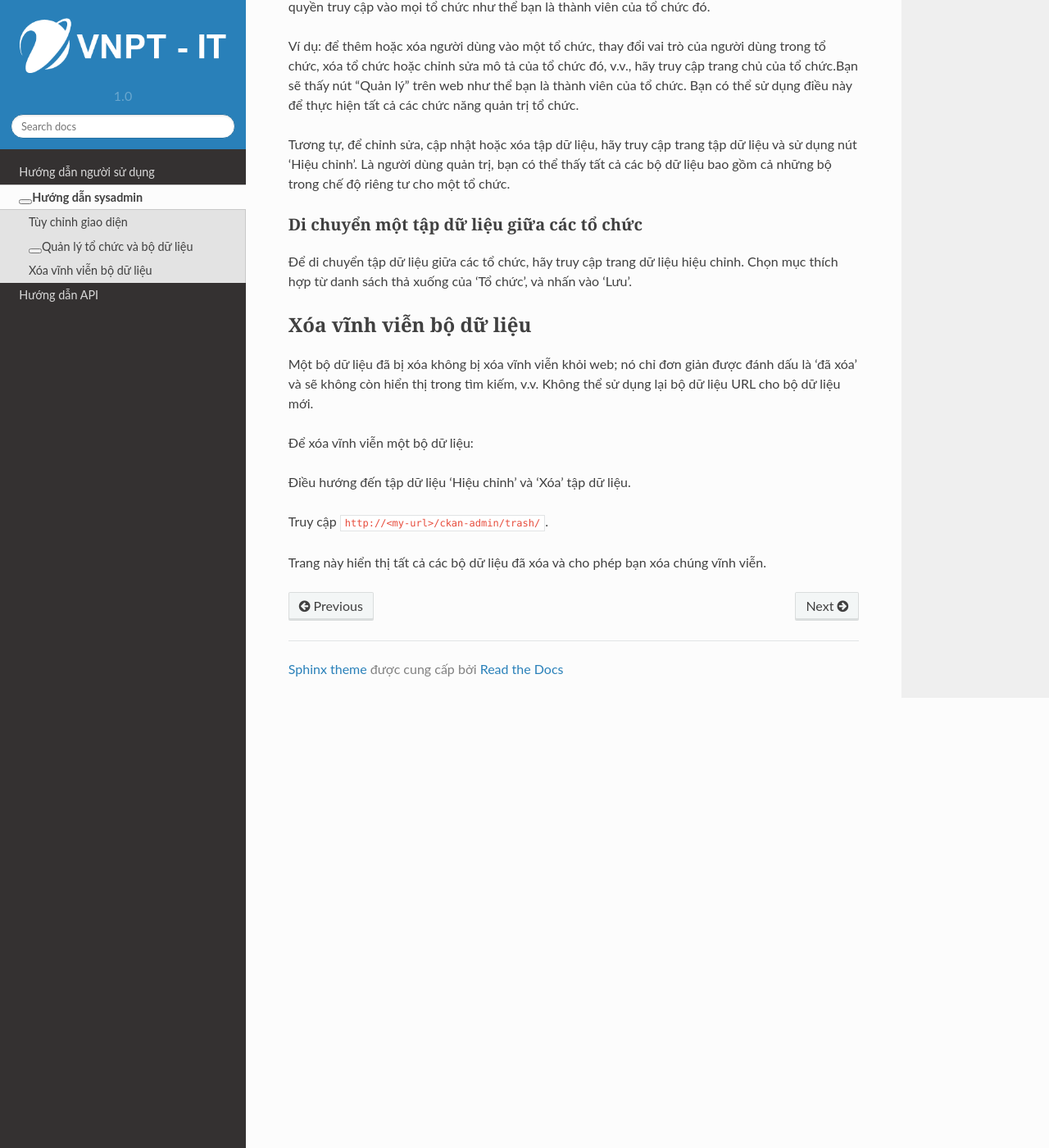
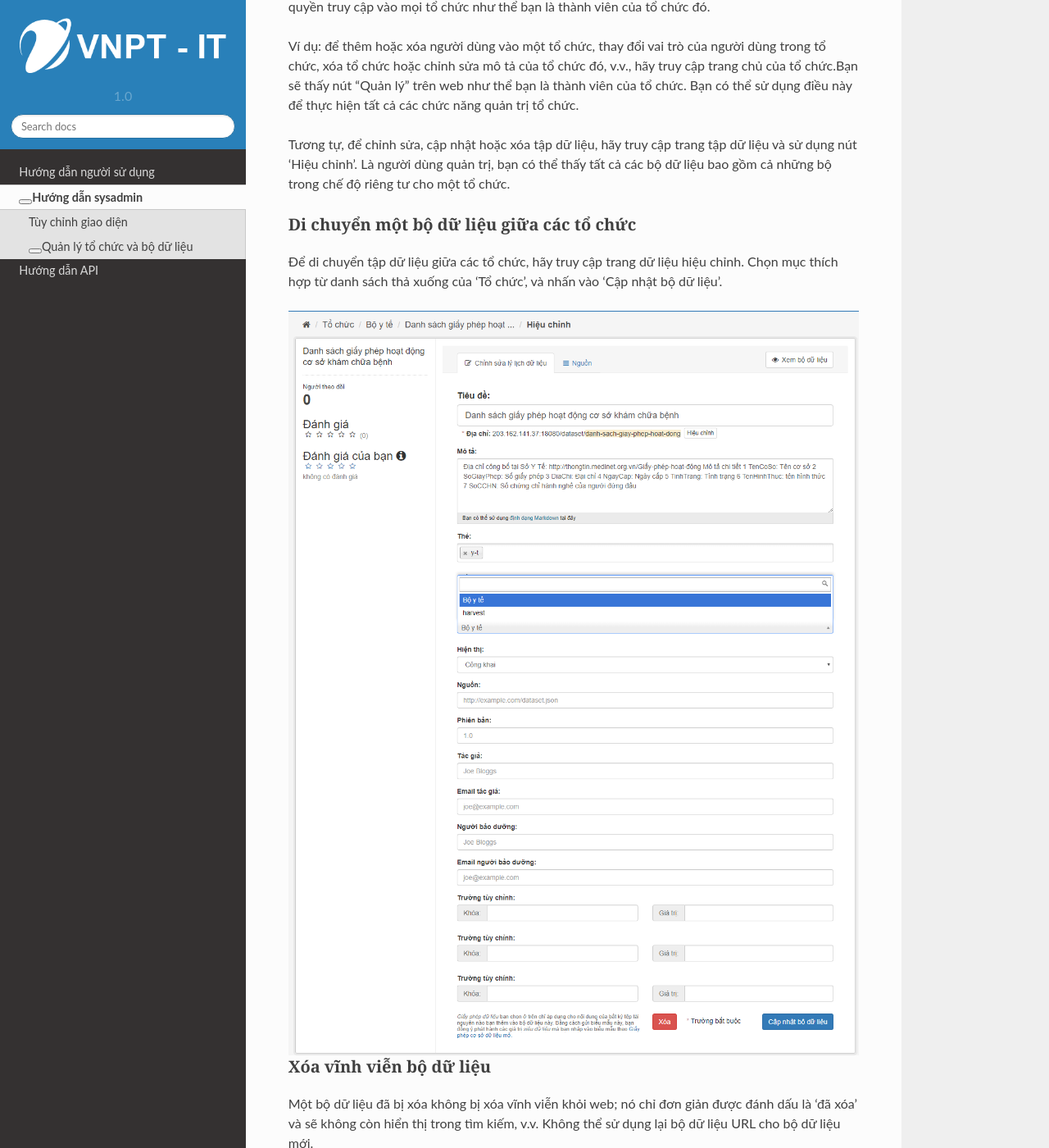
Before and after one commit to dinhthimaianh/opendata-documentation, a Sphinx documentation site: the page built from doc/sysadmin-guide.rst, in a window 1280 px wide and 1400 px high, scrolled down 1688 px. Shown: the whole window at 82% size. Built offline with Sphinx 7.4.7 and the Read the Docs theme 2.0.0, drawn with Linux system fonts in a browser that asks for light colours; nearby versions of some CDN libraries; some web fonts are replaced; library files that are not in the unit come from our copies; some of the changed text lies outside the part shown.

Commit message:
update syadmin

```diff
--- a/doc/conf.py
+++ b/doc/conf.py
@@ -44,7 +44,7 @@ source_suffix = '.rst'
 
 # The encoding of source files.
 #source_encoding = 'utf-8'
-
+latex_engine = 'xelatex'
 # The master toctree document.
 master_doc = 'contents'
 
--- a/doc/sysadmin-guide.rst
+++ b/doc/sysadmin-guide.rst
@@ -6,9 +6,9 @@ Hướng dẫn này bao gồm các tính quản trị: quản lý người dùng
 Người dùng sysadmin có thể truy cập và chỉnh sửa bất kỳ tổ chức nào, xem và
 thay đổi chi tiết người dùng và xóa vĩnh viễn bộ dữ liệu.
 
--------------------------
+
 Tùy chỉnh giao diện
--------------------------
+======================================
 
 Một số tùy chỉnh đơn giản để tùy chỉnh giao diện của trang web của bạn có
 sẵn thông qua giao diện người dùng, tại ``http://<my-url>/ckan-admin/config/``.
@@ -41,9 +41,9 @@ Thông tin
 Đoạn văn bản giới thiệu
     Văn bản này xuất hiện trên trang chủ của trang web của bạn.
 
------------------------------------
+
 Quản lý tổ chức và bộ dữ liệu
------------------------------------
+======================================
 
 Sysadmin có toàn quyền truy cập vào tài khoản người dùng, tổ chức và bộ dữ liệu.
 Ví dụ: bạn có quyền truy cập vào mọi tổ chức như thể bạn là thành viên của tổ chức đó.
@@ -57,11 +57,14 @@ Tương tự, để chỉnh sửa, cập nhật hoặc xóa tập dữ liệu, h
 dụng nút 'Hiệu chỉnh'. Là người dùng quản trị, bạn có thể thấy tất cả các bộ dữ liệu bao gồm
 cả những bộ trong chế độ riêng tư cho một tổ chức.
 
-Di chuyển một tập dữ liệu giữa các tổ chức
-======================================
+-----------------------------------
+Di chuyển một bộ dữ liệu giữa các tổ chức
+-----------------------------------
 
 Để di chuyển tập dữ liệu giữa các tổ chức, hãy truy cập trang dữ liệu hiệu chỉnh. Chọn mục
-thích hợp từ danh sách thả xuống của 'Tổ chức', và nhấn vào 'Lưu'.
+thích hợp từ danh sách thả xuống của 'Tổ chức', và nhấn vào 'Cập nhật bộ dữ liệu'.
+
+.. image:: /images/move-dataset.png
 
 -----------------------------
 Xóa vĩnh viễn bộ dữ liệu
```
Also changed, not shown: other parts of doc/sysadmin-guide.rst (+4 -0 lines), doc/images/move-dataset.png (added).
